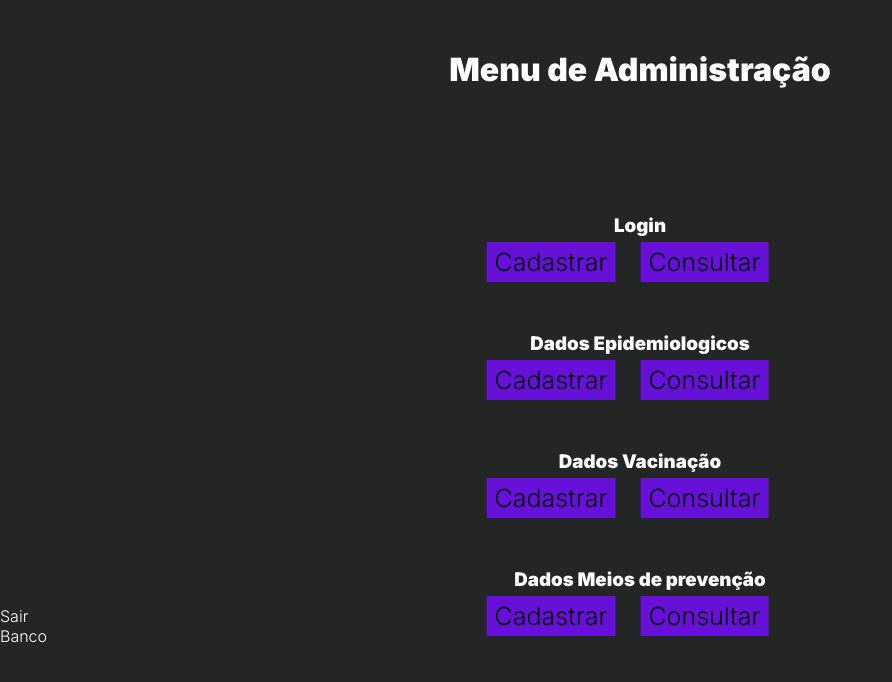
After one commit to vinicdev/WebAppTrampo, a PHP site: page /menu.php in a window 1280 px wide. The commit adds this page. Shown: the top 682 px of the page, without its empty margins (0-892 px from the left). Run offline with PHP 8.4, Linux system fonts and the light colour scheme.

Commit message:
♻️ Estética do menu

```diff
--- /dev/null
+++ b/covidEmAcao1/assets/styles/menu.css
@@ -0,0 +1,60 @@
+* {
+    margin: 0;
+    padding: 0;
+    box-sizing: border-box;
+    background-color: rgb(36, 37, 37);
+    font-family: 'Inter', sans-serif;
+
+    text-decoration: none;
+}
+
+h1 {
+    color: #fff;
+    text-align: center;
+
+    padding: 50px 0 45px 0;
+
+    font-weight: 900;
+}
+
+.opcoes {
+    text-align: center;
+}
+
+.opcoes h3 {
+    padding: 80px 0 15px 0;
+
+    color: #fff;
+}
+
+.links {
+    display: flex;
+    left: 50%;
+    position: absolute;
+    /* top: 82%; */
+    transform: translate(-50%, -25%);
+}
+
+.opcoes a {
+    color: #000000;
+    background-color: #6711d8;
+
+    padding: 5px 8px 5px 8px;
+    margin-right: 25px;
+
+    font-size: 25px;
+    font-weight: 300;
+}
+
+.opcoes a:hover {
+    background-color: #6711d875;
+    color: rgb(255, 255, 255);
+}
+
+.botoesFim a{
+    color: #fff;
+}
+
+.botoesFim a:hover {
+    color: rgb(138, 137, 137);
+}
--- /dev/null
+++ b/covidEmAcao1/menu.php
@@ -0,0 +1,45 @@
+<!DOCTYPE html>
+<html>
+    <head>
+        <meta charset="utf-8">
+        <link rel="preconnect" href="https://fonts.googleapis.com">
+        <link rel="preconnect" href="https://fonts.gstatic.com" crossorigin>
+        <link href="https://fonts.googleapis.com/css2?family=Inter:wght@300;900&display=swap" rel="stylesheet">
+        <link rel="stylesheet" href="assets/styles/menu.css">
+        <title>Menu - ADMINISTRAÇÃO</title>
+    </head>
+    <body>
+        <h1>Menu de Administração</h1>
+        <div class="opcoes">
+            <h3>Login</h3>
+            <div class="links">
+                <a href="cadastroUsuario.php">Cadastrar</a><br>
+                <a href="listarUsuario.php">Consultar</a>
+            </div>
+
+            <h3>Dados Epidemiologicos</h3>
+            <div class="links">
+                <a href="cadastroEpidemol.php">Cadastrar</a><br>
+                <a href="listarEpidemol.php">Consultar</a>
+            </div>
+
+            <h3>Dados Vacinação</h3>
+            <div class="links">
+                <a href="cadastroVacinacao.php">Cadastrar</a><br>
+                <a href="listarVacinacao.php">Consultar</a>
+            </div>
+
+            <h3>Dados Meios de prevenção</h3>
+            <div class="links">
+                <a href="cadastroMeiosDePreven.php">Cadastrar</a><br>
+                <a href="listarMeiosDePreven.php">Consultar</a>
+            </div>
+
+        </div>
+        <div class="botoesFim">
+            <a href="#">Sair</a><br>
+            <a href="http://localhost/phpmyadmin/index.php" target="_blank">Banco</a><br>
+        </div>
+
+    </body>
+</html>
--- a/covidEmaAcao1/processaEpidemol.php
+++ b/covidEmAcao1/processaEpidemol.php
@@ -22,9 +22,9 @@ $resultado_dados = mysqli_query($conn, $result_dados);
 
 //Verifica se foi feito o cadastro e retorna uma mensagem
 if(mysqli_insert_id($conn)){
-    $_SESSION['msg'] = "<p style = 'color:green;'>Usuário Cadastrado com sucesso</p>";
+    $_SESSION['msg'] = "<p style = 'color:green;'>Dados Epidemiológicos Cadastrado com sucesso</p>";
     header("Location: cadastroEpidemol.php");
 }else {
-    $_SESSION['msg'] = "<p style = 'color:red;'>Usuário não foi Cadastrado com sucesso</p>";
+    $_SESSION['msg'] = "<p style = 'color:red;'>Dados Epidemiológicos não foi Cadastrado com sucesso</p>";
     header("Location: cadastroEpidemol.php");
 }
```
Also changed, not shown: covidEmAcao1/cadastroMeiosDePreven.php (added, +28 -0 lines), covidEmAcao1/listarEpidemol.php (renamed from covidEmaAcao1/listarVacinacao.php, +16 -19 lines), covidEmAcao1/listarMeiosDePreven.php (renamed from covidEmaAcao1/listarEpidemol.php, +16 -17 lines), covidEmAcao1/listarVacinacao.php (added, +76 -0 lines), covidEmAcao1/processaMeiosDePreven.php (added, +26 -0 lines), covidEmAcao1/processaVacinacao.php (renamed from covidEmaAcao1/processaVacinacao.php, +2 -6 lines), covidEmaAcao1/menu.php (deleted, +0 -29 lines), covidEmAcao1/BDD/covidemacao1.sql (renamed from covidEmaAcao1/BDD/covidemacao1.sql), covidEmAcao1/BDD/icons8-logo-mysql.svg (added), covidEmAcao1/cadastroEpidemol.php (renamed from covidEmaAcao1/cadastroEpidemol.php), covidEmAcao1/cadastroUsuario.php (renamed from covidEmaAcao1/cadastroUsuario.php), covidEmAcao1/cadastroVacinacao.php (renamed from covidEmaAcao1/cadastroVacinacao.php), covidEmAcao1/conexao.php (renamed from covidEmaAcao1/conexao.php), covidEmAcao1/listarUsuario.php (renamed from covidEmaAcao1/listarUsuario.php), 1 more files.
